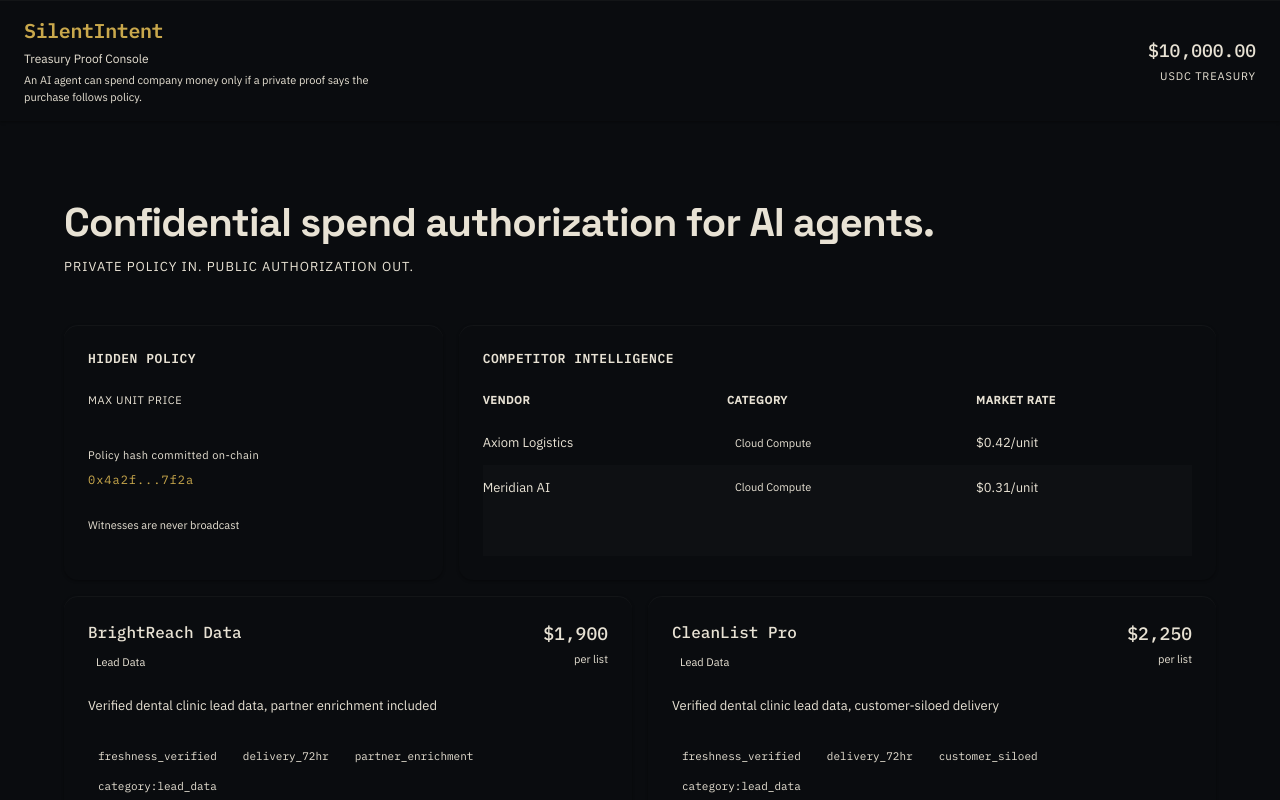
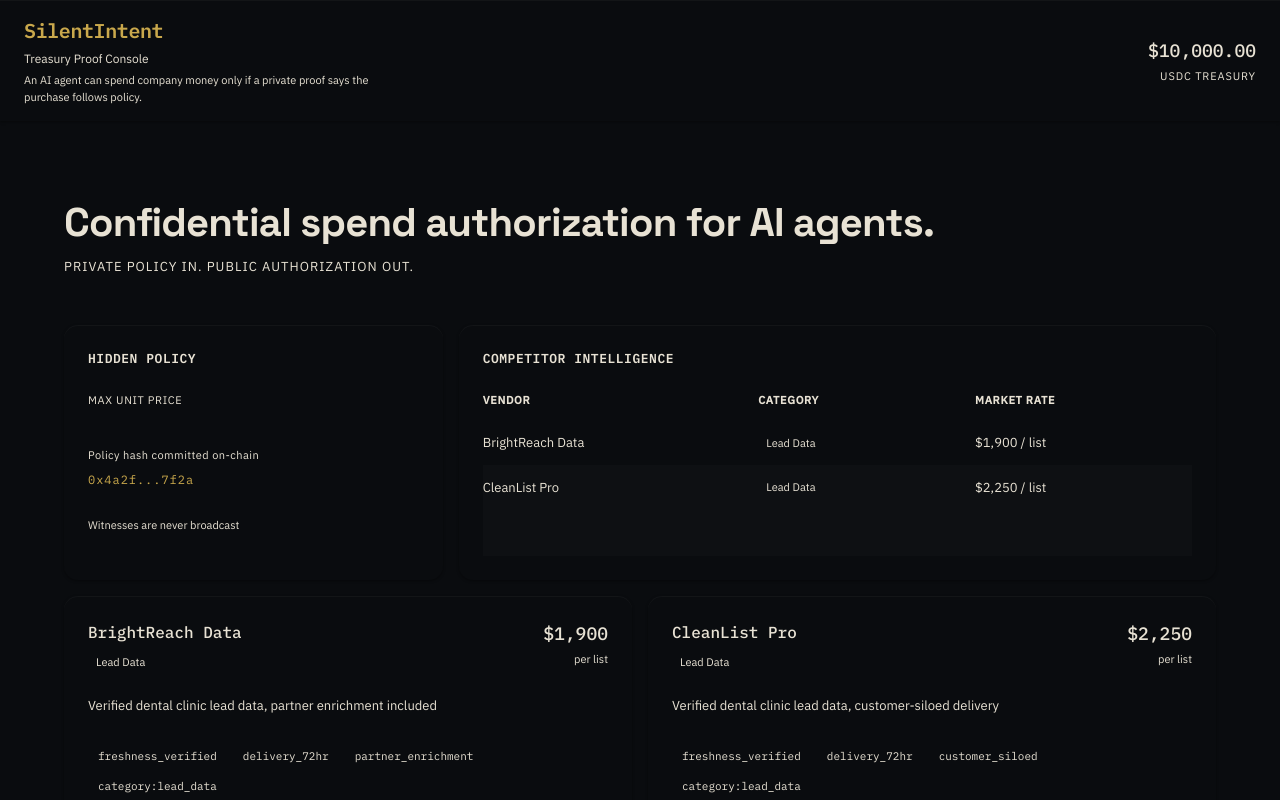
Before and after one commit to vishnumahesha/silentintent, a Next.js app: page / in a window 1280 px wide. Shown: the top 800 px of the page. Built offline with nearby package versions, Linux system fonts and the light colour scheme.

Commit message:
[data] sync CompetitorIntelPanel vendor data with locked demo scenario

```diff
--- a/components/CompetitorIntelPanel.tsx
+++ b/components/CompetitorIntelPanel.tsx
@@ -3,8 +3,8 @@
 import RedactedField from './RedactedField';
 
 const VENDORS = [
-  { name: 'Axiom Logistics', category: 'Cloud Compute', rate: '$0.42/unit' },
-  { name: 'Meridian AI', category: 'Cloud Compute', rate: '$0.31/unit' },
+  { name: 'BrightReach Data', category: 'Lead Data', rate: '$1,900 / list' },
+  { name: 'CleanList Pro', category: 'Lead Data', rate: '$2,250 / list' },
 ];
 
 export default function CompetitorIntelPanel() {
```
